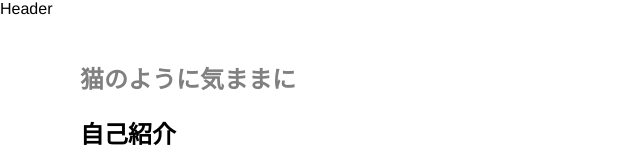
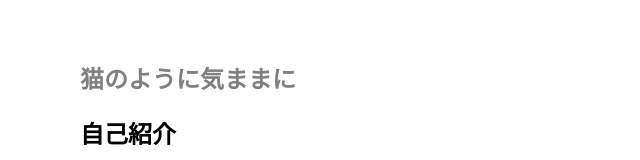
Before and after one commit to O-natsu/portfolio, a Next.js app: page / in a window 1280 px wide. Shown: the top 160 px of the page, without its empty margins (0-640 px from the left). Built offline with nearby package versions, Linux system fonts and the light colour scheme.

Commit message:
chore: update Header Component

```diff
--- a/components/Header/index.tsx
+++ b/components/Header/index.tsx
@@ -2,16 +2,17 @@ import React from "react";
 import styled from "@emotion/styled";
 
 interface Props {
-  // link: {
-  //   to: string;
-  //   name: string;
-  // };
+	// link: {
+	//   to: string;
+	//   name: string;
+	// };
+	text?: string;
 }
 
-export const Header = React.memo(() => {
-  return <HeaderBase>{'Header'}</HeaderBase>;
+export const Header = React.memo((props: Props) => {
+	return <HeaderBase>{props.text}</HeaderBase>;
 });
 
 const HeaderBase = styled.header`
-  height: 40px;
+	height: 40px;
 `;
```
